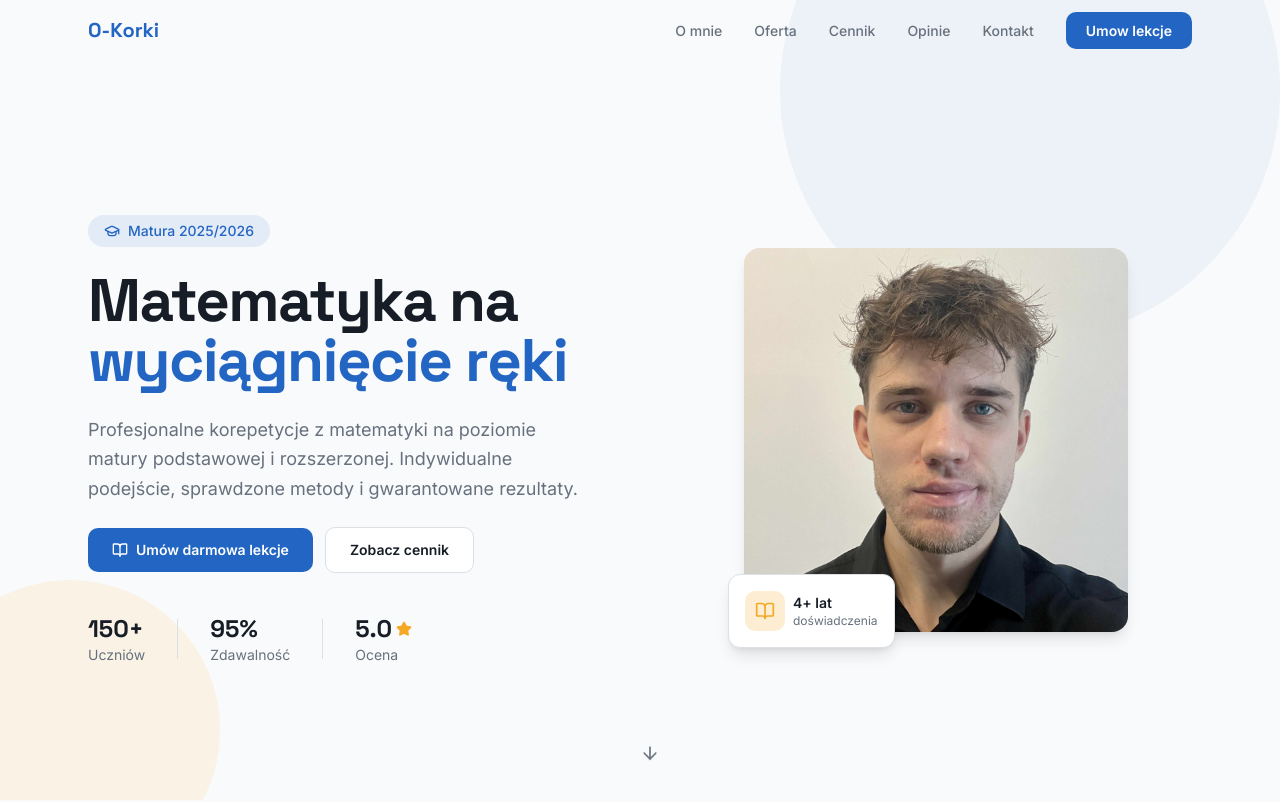
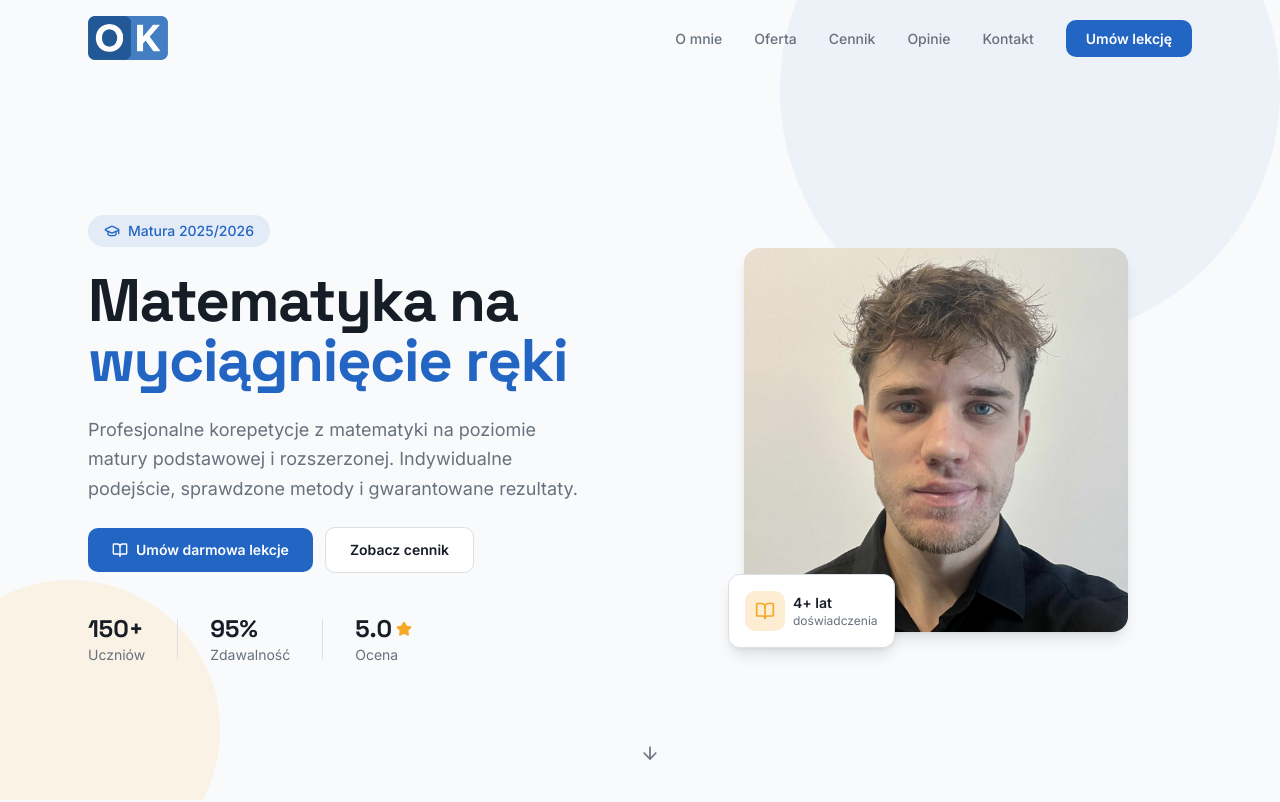
Before and after one commit to kurliko/math, a Next.js app: page / in a window 1280 px wide. Shown: the top 802 px of the page. Built offline with nearby package versions, Linux system fonts and the light colour scheme.

Commit message:
Zmiana logo

```diff
--- a/components/navbar.tsx
+++ b/components/navbar.tsx
@@ -30,8 +30,12 @@ export function Navbar() {
       }`}
     >
       <nav className="mx-auto flex max-w-6xl items-center justify-between px-6 py-4">
-        <a href="#" className="font-display text-xl font-bold text-primary">
-          O-Korki
+        <a href="#" className="flex items-center">
+          <img
+            src="/logo.png"
+            alt="Logo O-Korki"
+            className="w-20 md:w-20 h-auto object-contain"
+          />
         </a>
 
         {/* Desktop */}
@@ -51,7 +55,7 @@ export function Navbar() {
               href="#kontakt"
               className="rounded-lg bg-primary px-5 py-2.5 text-sm font-semibold text-primary-foreground transition-opacity hover:opacity-90"
             >
-              Umow lekcje
+              Umów lekcję
             </a>
           </li>
         </ul>
```
Also changed, not shown: public/logo.png (added).
